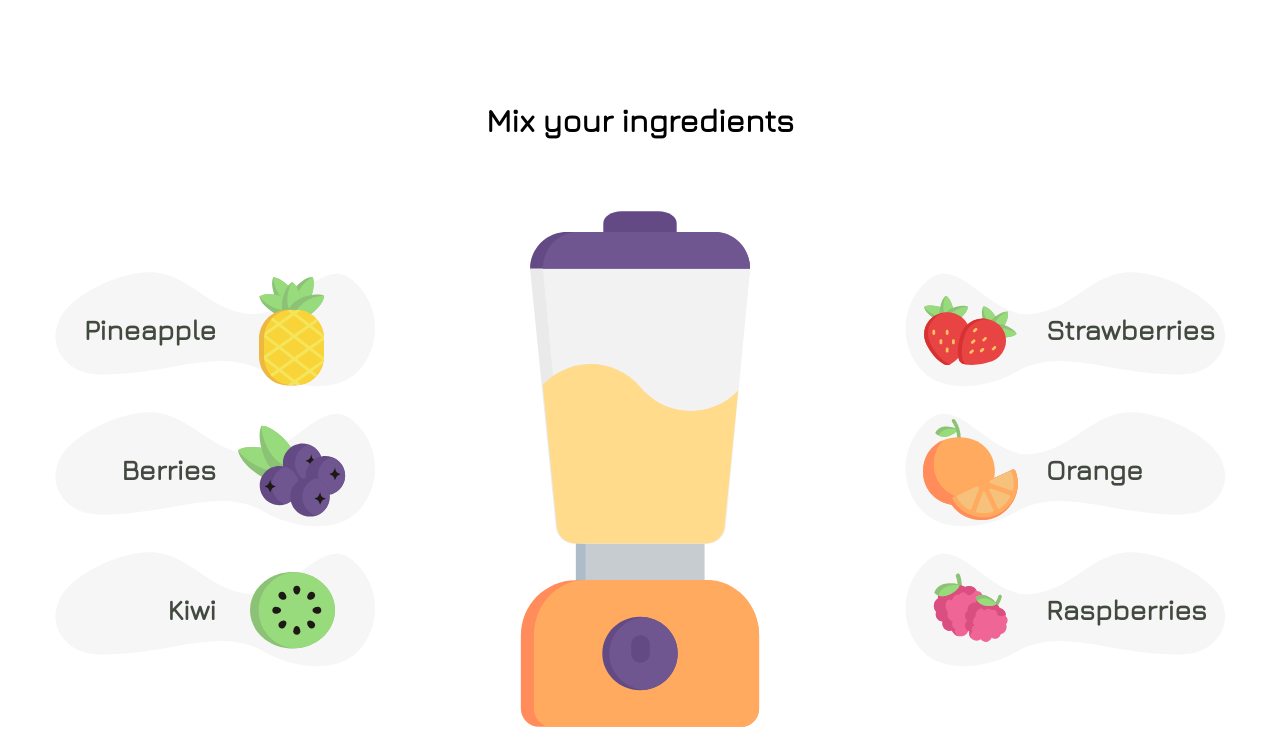
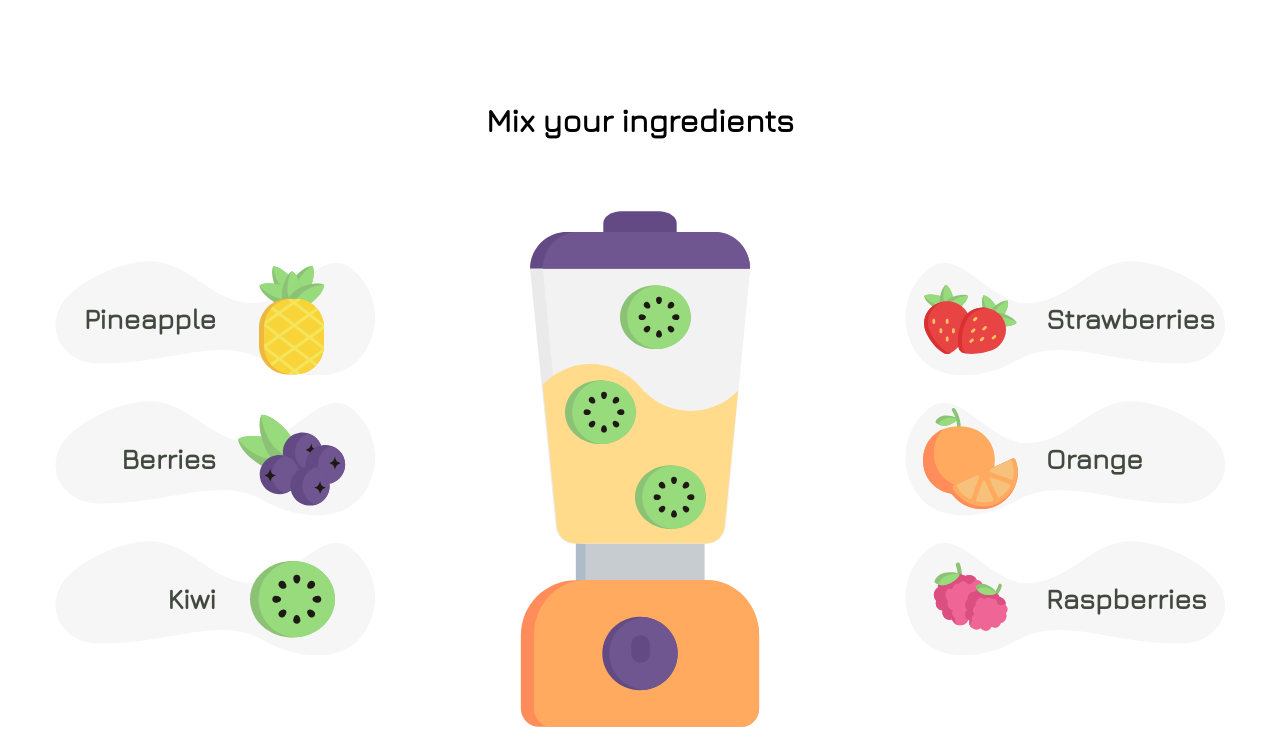
Before and after one commit to JustD4nTe/mixhue, a Next.js app: page / in a window 1280 px wide. Shown: the top 755 px of the page. Built offline with nearby package versions, Linux system fonts and the light colour scheme.

Commit message:
Add fruits into mixer

```diff
--- a/components/Mixer.jsx
+++ b/components/Mixer.jsx
@@ -11,6 +11,33 @@ export default function Mixer() {
         width={240}
         height={520}
       />
+      <div className={styles.insideMixer}>
+        <div className={`${styles.thirdFruit} ${styles.fruitInMixer}`}>
+          <Image
+            src={`/images/fruits/kiwi.svg`}
+            alt=""
+            width={100}
+            height={100}
+          />
+        </div>
+        <div className={`${styles.secondFruit} ${styles.fruitInMixer}`}>
+          <Image
+            src={`/images/fruits/kiwi.svg`}
+            alt=""
+            width={100}
+            height={100}
+          />
+        </div>
+
+        <div className={`${styles.firstFruit} ${styles.fruitInMixer}`}>
+          <Image
+            src={`/images/fruits/kiwi.svg`}
+            alt=""
+            width={100}
+            height={100}
+          />
+        </div>
+      </div>
     </div>
   );
 }
--- a/components/Mixer.module.css
+++ b/components/Mixer.module.css
@@ -1,3 +1,32 @@
 .mixer{
     margin: 48px 120px;
+    height: 500px;
 }
+
+.insideMixer{
+    position: relative;
+    height: 280px;
+    width: 220px;
+    top: -465px;
+    left: 10px
+}
+
+.fruitInMixer{
+    height: 100px;
+    width: 100px;
+    position: relative;
+}
+
+.firstFruit{
+    top: -20px;
+    left: 90px;
+}
+
+.secondFruit{
+    top: -5px;
+    left: 20px;
+}
+
+.thirdFruit{
+    left: 75px;
+}
```
